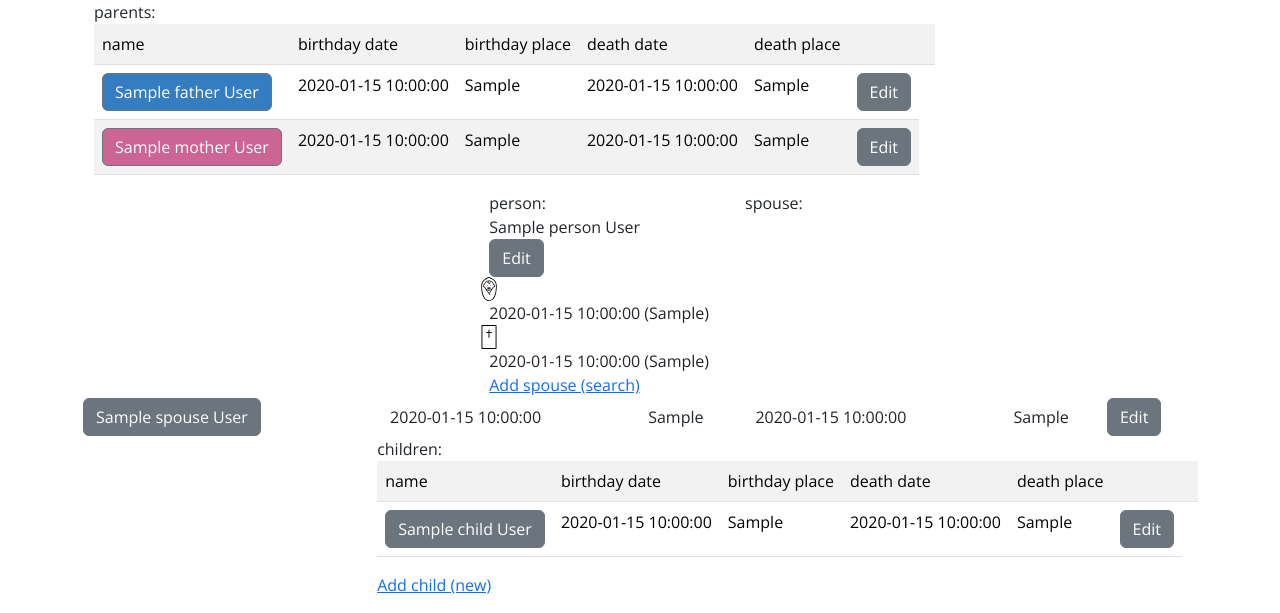
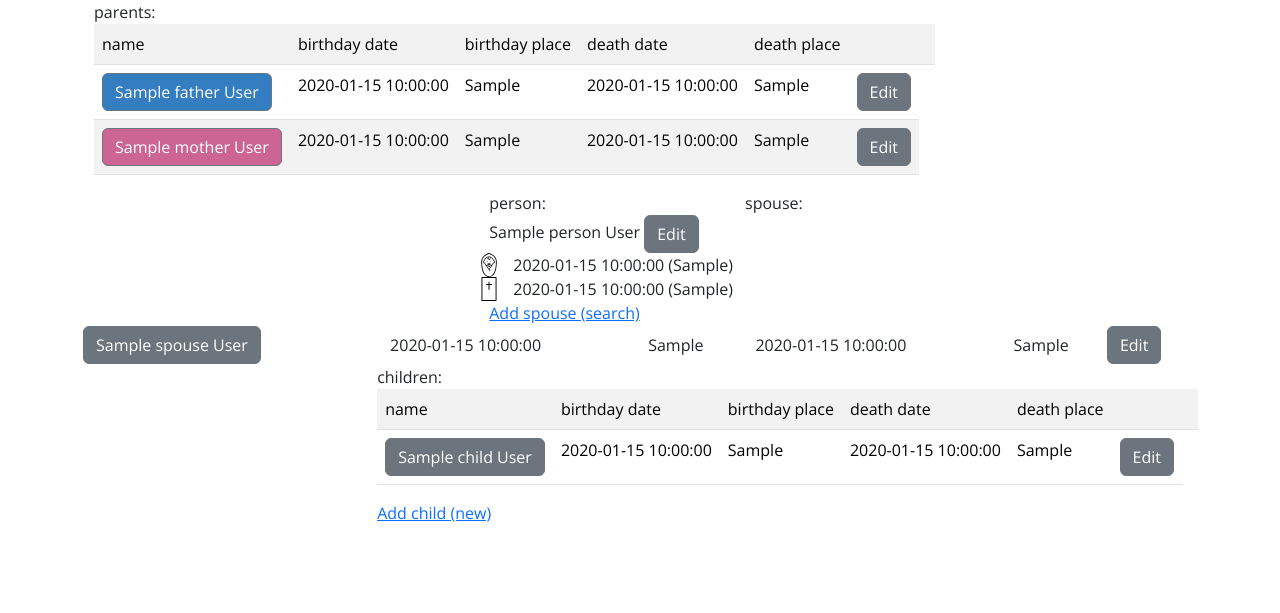
Before and after one commit to andriiguthub/Family-records, a Flask app: template templates/details.html in a window 1280 px wide. Shown: the part 54-667 px from the top of the page. Run offline with Flask 3, Linux system fonts and the light colour scheme; the template is opened without the code that fills it: most values are stand-ins (such as "Sample title", 1, 10 or a date in 2020).

Commit message:
Update details.html

```diff
--- a/templates/details.html
+++ b/templates/details.html
@@ -67,16 +67,13 @@ Details
             person:<br />{%if person_data is defined and person_data %}
             <div class="row">
                 <div class="{% if person_data.sex == 'male' %}man{% endif %}{% if person_data.sex == 'female' %}woman{% endif %}">
-                    {{ person_data.name }} {{ person_data.lastname }}
-                </div>
-                <div>
-                    <a class="btn btn-secondary" href="/edit?person_id={{person_data.id}}">Edit</a>
+                    {{ person_data.name }} {{ person_data.lastname }} <a class="btn btn-secondary" href="/edit?person_id={{person_data.id}}">Edit</a>
                 </div>
             </div>
             {% if person_data.birth_date or person_data.birth_place%}
             <div class="row">
                 <div class="born"></div>
-                <div>
+                <div class="col">
                     {{ person_data.birth_date }}{% if person_data.birth_place %} ({{ person_data.birth_place }}){% endif %}
                 </div>
             </div>
@@ -84,7 +81,7 @@ Details
             {% if person_data.death_date or person_data.death_place%}
             <div class="row">
                 <div class="dead"></div>
-                <div>
+                <div class="col">
                     {{ person_data.death_date }}{% if person_data.death_place %} ({{ person_data.death_place }}){% endif %}
                 </div>
             </div>
```
